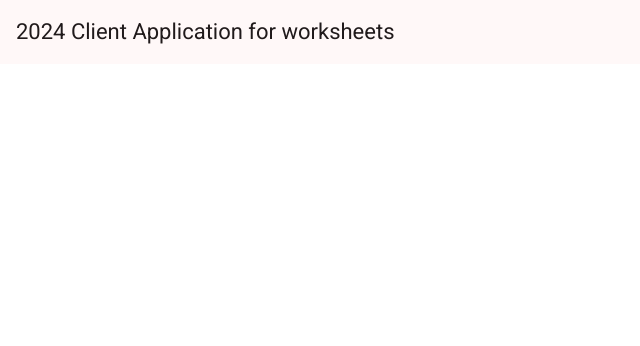
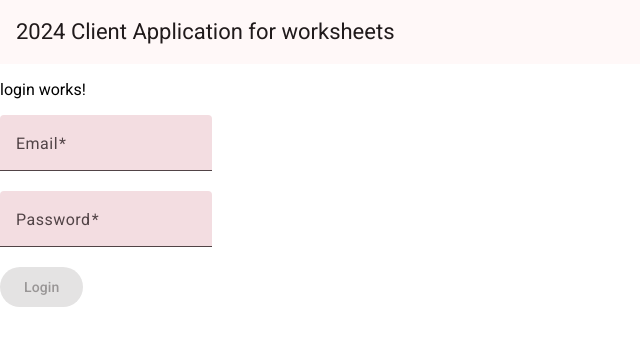
Before and after one commit to ulestrange/Angular2024WSPublic, an Angular app: page /login in a window 1280 px wide. Before the commit this address led to /. Shown: the top 346 px of the page, without its empty margins (0-640 px from the left). Built offline with nearby package versions, Linux system fonts and the light colour scheme.

Commit message:
login working without error message just storing token in local storge

```diff
--- a/src/app/app.component.ts
+++ b/src/app/app.component.ts
@@ -7,7 +7,7 @@ import {MatToolbarModule} from '@angular/material/toolbar';
 @Component({
   selector: 'app-root',
   standalone: true,
-  imports: [RouterOutlet, GradeHistoriesComponent, MatToolbarModule],
+  imports: [RouterOutlet, MatToolbarModule],
   templateUrl: './app.component.html',
   styleUrl: './app.component.css'
 })
--- a/src/app/app.routes.ts
+++ b/src/app/app.routes.ts
@@ -3,6 +3,7 @@ import { GradeHistoriesComponent } from './grade-histories/grade-histories.compo
 import { HomeComponent } from './home/home.component';
 import { TestFormComponent } from './test-form/test-form.component';
 import { GradeHistoryDetailsComponent } from './grade-history-details/grade-history-details.component';
+import { LoginComponent } from './login/login.component';
 
 
 
@@ -12,4 +13,5 @@ export const routes: Routes = [
     {path: 'grade-history', component: GradeHistoriesComponent},
     {path: 'grade-history/:id', component: GradeHistoryDetailsComponent},
     {path: 'form', component: TestFormComponent},
+    {path: 'login', component: LoginComponent}
     ];
--- /dev/null
+++ b/src/app/login/login.component.html
@@ -0,0 +1,26 @@
+<p>login works!</p>
+
+
+
+<form [formGroup]="loginForm" (ngSubmit)="onSubmit()">
+    <div>
+<mat-form-field appearance="fill">
+<mat-label>Email</mat-label>
+<input matInput formControlName="email" type="email">
+<mat-error >
+  <span >Email must have &#64; </span>
+</mat-error>
+</mat-form-field>
+</div>
+<div>
+
+<mat-form-field appearance="fill">
+<mat-label>Password</mat-label>
+<input matInput formControlName="password" type="password">
+<mat-error >
+  <span>Password must be at least 6 characters long.</span>
+</mat-error>
+</mat-form-field>
+</div>
+<button mat-raised-button  type="submit" [disabled]="loginForm.invalid">Login</button>
+</form>
--- /dev/null
+++ b/src/app/login/login.component.ts
@@ -0,0 +1,66 @@
+import { Component } from '@angular/core';
+import { FormGroup, FormBuilder, Validators, FormsModule, ReactiveFormsModule} from '@angular/forms';
+import { UserService } from '../user.service';
+import { Router } from '@angular/router';
+import { MatInputModule } from '@angular/material/input';
+import { MatFormFieldModule } from '@angular/material/form-field';
+import { MatButtonModule } from '@angular/material/button';
+
+
+@Component({
+  selector: 'app-login',
+  standalone: true,
+  // imports: [
+  //   MatInputModule,
+  //   MatFormFieldModule,
+  //   MatButtonModule,
+  //   HttpClientModule,
+  //   ReactiveFormsModule
+  // ],
+  imports: [
+    MatInputModule,
+    ReactiveFormsModule,
+    FormsModule,
+    MatButtonModule
+
+  ],
+  templateUrl: './login.component.html',
+  styleUrl: './login.component.css'
+})
+export class LoginComponent {
+
+  loginForm: FormGroup;
+
+  constructor(
+    private fb: FormBuilder,
+    private userService: UserService,
+    private router: Router
+  ) {
+    this.loginForm = this.fb.group({
+      email: ['', [Validators.required, Validators.email]],
+      password: ['', [Validators.required, Validators.minLength(6)]]
+    });
+  }
+
+  onSubmit() {
+    const values = this.loginForm.value
+    console.log('submit with ');
+    console.table(values);
+    this.userService.login(this.email, this.password).
+     subscribe(
+      () => {
+        console.log ("user is logged in"),
+        this.router.navigateByUrl('/');
+      }
+     )
+
+    }
+
+    get email() {
+      return this.loginForm.get('email')?.value ;
+    }
+    get password() {
+      return this.loginForm.get('password')?.value ;
+    }
+
+  }
--- /dev/null
+++ b/src/app/user.service.ts
@@ -0,0 +1,32 @@
+import { Injectable } from '@angular/core';
+import { HttpClient } from '@angular/common/http';
+import { Observable, map } from 'rxjs';
+import { environment } from '../environments/environment';
+
+
+export interface AuthStatus {
+  isAuthenticated: boolean
+  userId: string
+}
+
+@Injectable({
+  providedIn: 'root'
+})
+
+export class UserService {
+
+  constructor(private http : HttpClient) { }
+
+   private Uri = `${environment.apiUri}`
+
+  public login(email: string, password: string): Observable<any> {
+
+    return this.http.post<any>(`${this.Uri}/auth`, { email: email, password: password }).
+    pipe(
+      map ((value) => {
+        localStorage.setItem("token", value.accessToken);
+        return
+      })
+    )
+  }
+}
--- a/src/environments/environment.ts
+++ b/src/environments/environment.ts
@@ -1,4 +1,6 @@
 export const environment = {
-    // production: true,
-    // apiUri: 'not ready yet'
+    production: false,
+    apiUri: 'http://localhost:3000/api/v1'
   };
+
+  // note we are using the development one but it is showing as erros in the ide and annoying me
```
Also changed, not shown: src/app/login/login.component.css (added), 2 other files (tests, documents, lock files or other folders).
